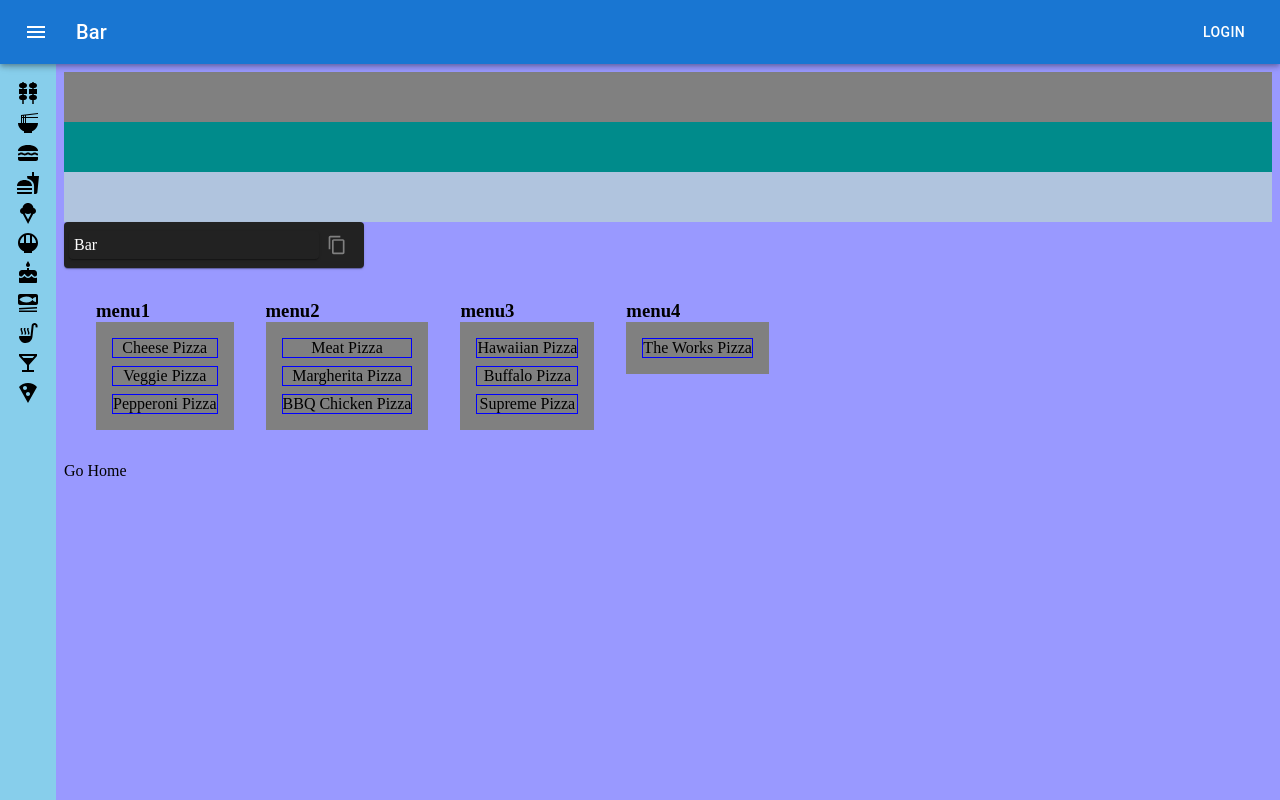
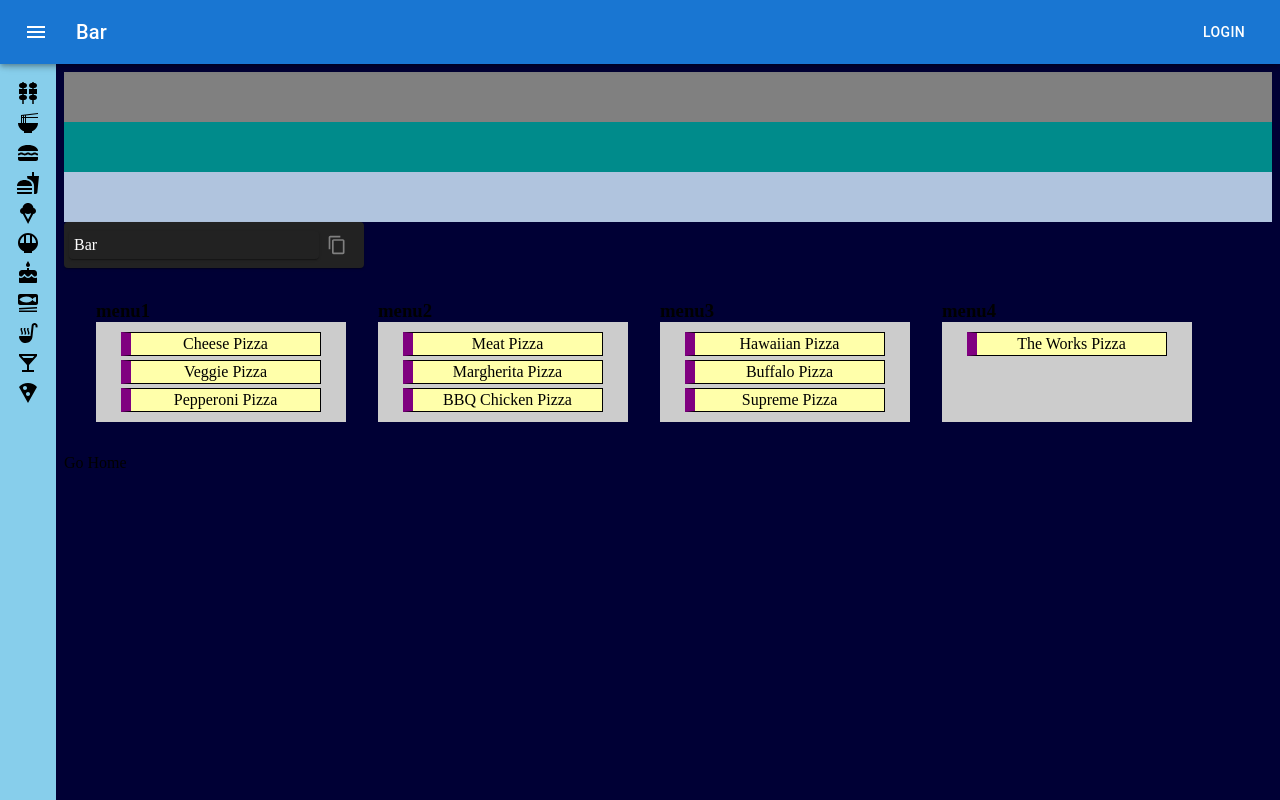
Before and after one commit to ska-cnw/ska-ssk, a Next.js app: page /Bar in a window 1280 px wide. Built offline with nearby package versions, Linux system fonts and the light colour scheme.

Commit message:
[M] visual

```diff
--- a/src/components/DragAndDrop/Item.js
+++ b/src/components/DragAndDrop/Item.js
@@ -2,7 +2,21 @@ import { Box } from '@mui/material';
 
 export const Item = ({ id }) => {
 	return (
-		<Box sx={{ display: 'flex', flexDirection: 'column', alignItems: 'center', border: 1, borderColor: 'blue', m: 1 }}>
+		<Box
+			sx={{
+				display: 'flex',
+				flexDirection: 'column',
+				alignItems: 'center',
+				color: 'black',
+				bgcolor: '#FFFFAA',
+				border: 1,
+				borderWidth: '1px 1px 1px 10px',
+				borderColor: 'black black black purple',
+				width: 200,
+				m: 0.3,
+				p: 0.2
+			}}
+		>
 			{id}
 		</Box>
 	);
--- a/src/components/DragAndDrop/SortableContainer.js
+++ b/src/components/DragAndDrop/SortableContainer.js
@@ -10,7 +10,18 @@ export const SortableContainer = ({ id, items, label }) => {
 		<Box sx={{ m: 2 }}>
 			<h3>{label}</h3>
 			<SortableContext id={id} items={items} strategy={rectSortingStrategy}>
-				<Box ref={setNodeRef} sx={{ bgcolor: 'gray', p: 1 }}>
+				<Box
+					ref={setNodeRef}
+					sx={{
+						display: 'flex',
+						flexDirection: 'column',
+						alignItems: 'center',
+						bgcolor: '#cccccc',
+						width: 250,
+						minHeight: 100,
+						p: 1
+					}}
+				>
 					{items.map((id) => (
 						<SortableItem key={id} id={id} />
 					))}
--- a/src/components/Layout/Layout.js
+++ b/src/components/Layout/Layout.js
@@ -22,7 +22,7 @@ export const Layout = ({ title, children }) => {
 			<Box
 				sx={{
 					flexGrow: 1,
-					bgcolor: '#9999FF',
+					bgcolor: '#000035',
 					display: 'flex',
 					flexDirection: 'column',
 					p: 1,
```
